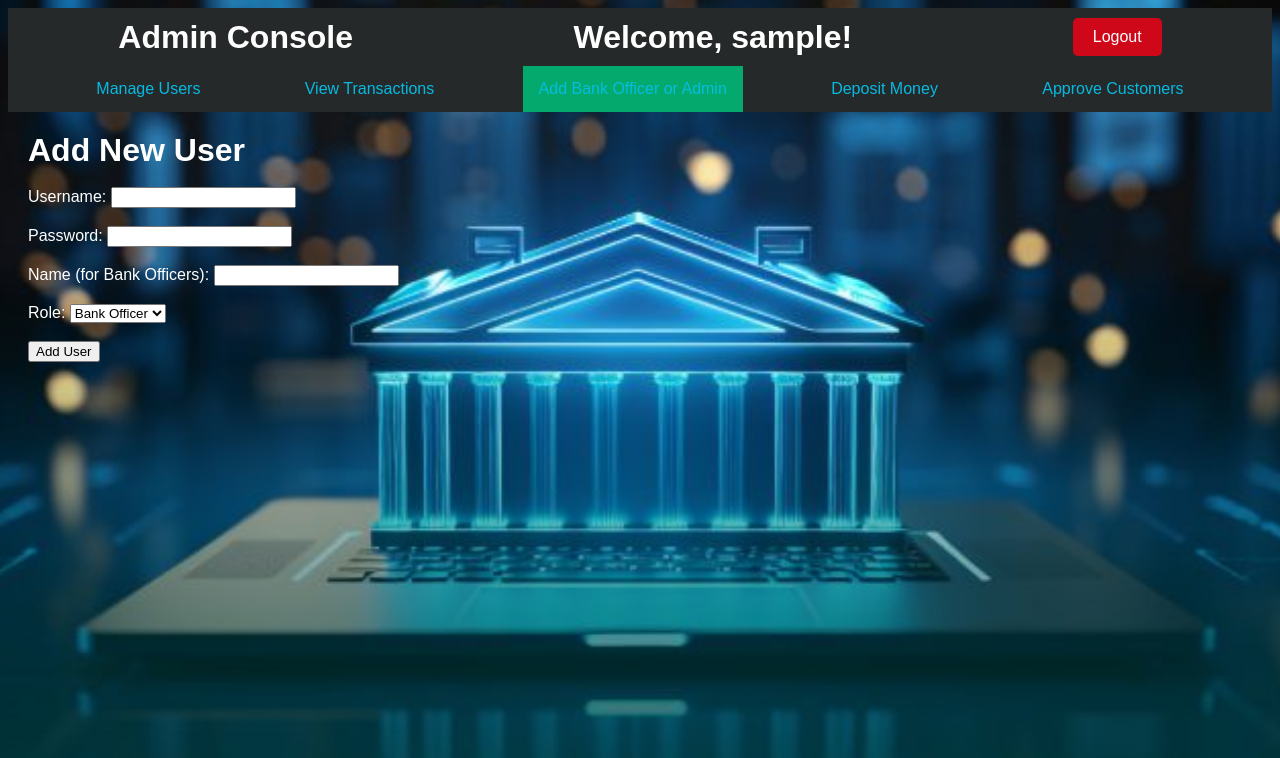
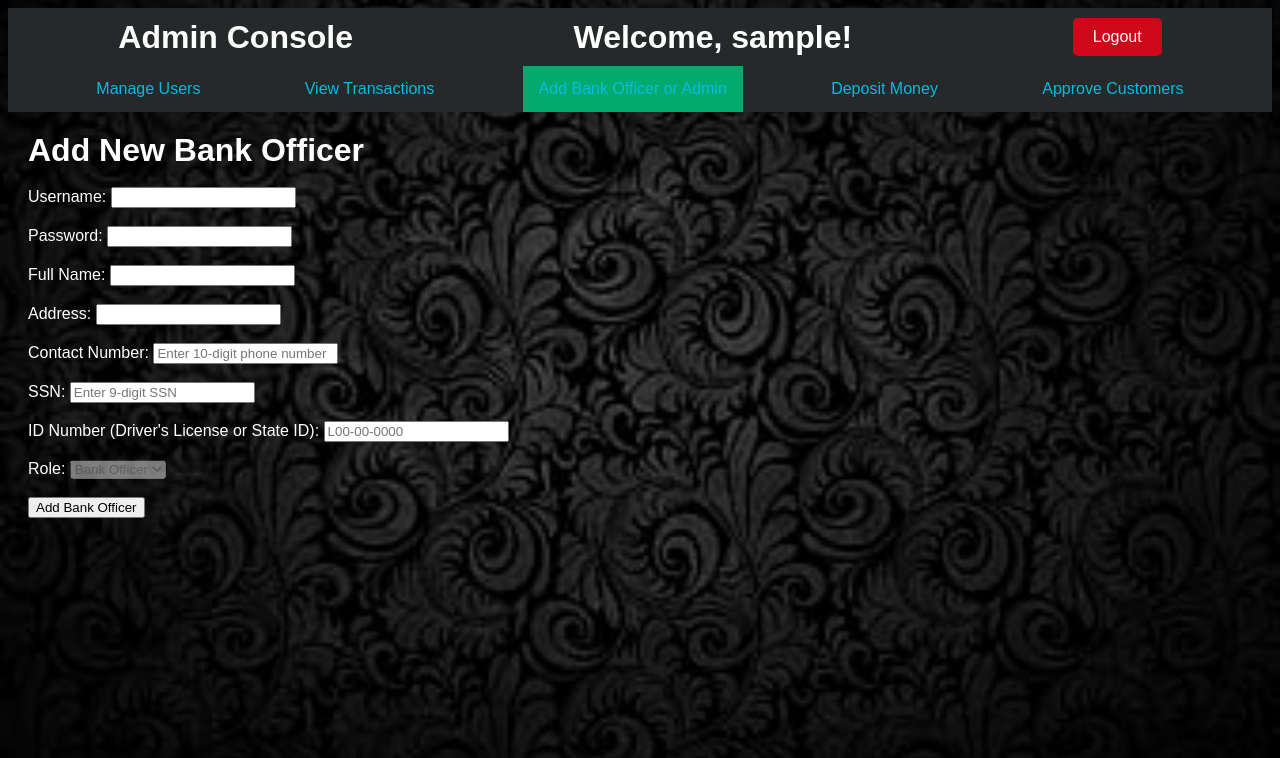
Before and after one commit to trinadh-gunduboyina/Digital_Banking, a Flask app: page /add-user in a window 1280 px wide. Shown: the top 758 px of the page. Run offline with Flask 3, Linux system fonts and the light colour scheme; the visitor is signed in with stand-in values (Sample User, id 1).

Commit message:
updated admin functionality

```diff
--- a/main.py
+++ b/main.py
@@ -165,36 +165,47 @@ def approve_user(user_id):
     else:
         return redirect(url_for('login'))
 
+
 @app.route('/deposit_money', methods=['GET', 'POST'])
 def deposit_money():
     if 'username' in session and session['user_type'] == 'admin':
-        username=session['username']
+        username = session['username']
         if request.method == 'POST':
             account_number = request.form.get('account_number')
+            first_name = request.form.get('first_name')
+            last_name = request.form.get('last_name')
             deposit_amount = float(request.form.get('deposit_amount'))
 
-            # Fetch the account and update the balance
+            # Fetch the account and customer data
             account = db['accounts'].find_one({'accountNumber': account_number})
             if account:
-                new_balance = account['balance'] + deposit_amount
-                db['accounts'].update_one({'accountNumber': account_number}, {'$set': {'balance': new_balance}})
-                # Record the deposit transaction
-                transaction_credit = {
-                    "accountId": account_number,
-                    "senderAccount": "Bank Officer - " + session['username'],  # Identifies the bank officer
-                    "amount": round(deposit_amount, 2),
-                    "type": "Deposit",
-                    "dateTime": datetime.now().strftime("%Y-%m-%d %H:%M:%S")
-                }
-                db['transactions'].insert_one(transaction_credit)
+                user = db['customers'].find_one({'_id': account['CustomerId']})
 
-                flash('Deposit successful', 'success')
+                # Check if the provided first and last name match the customer
+                if user and user.get('fname') == first_name and user.get('lname') == last_name:
+                    # Process deposit
+                    new_balance = account['balance'] + deposit_amount
+                    db['accounts'].update_one({'accountNumber': account_number}, {'$set': {'balance': new_balance}})
+
+                    # Record the deposit transaction
+                    transaction_credit = {
+                        "accountId": account_number,
+                        "senderAccount": "Bank Officer - " + session['username'],  # Identifies the bank officer
+                        "amount": round(deposit_amount, 2),
+                        "type": "Deposit",
+                        "dateTime": datetime.now().strftime("%Y-%m-%d %H:%M:%S")
+                    }
+                    db['transactions'].insert_one(transaction_credit)
+
+                    flash('Deposit successful', 'success')
+                else:
+                    flash('Customer name does not match account details', 'error')
             else:
                 flash('Account not found', 'error')
 
             return redirect(url_for('deposit_money'))
 
-        return render_template('deposit_money.html',username=username)
+        return render_template('deposit_money.html', username=username)
     else:
         return redirect(url_for('login'))
 
@@ -628,15 +639,27 @@ def delete_user(user_id):
         return redirect(url_for('manage_users'))
     else:
         return redirect(url_for('login'))
-
-
-@app.route('/view_transactions')
+@app.route('/view_transactions', methods=['GET'])
 def view_transactions():
     if 'username' in session and session['user_type'] == 'admin':
         username = session['username']
-        transactions = db['transactions'].find({}).sort('dateTime', -1)
 
-        # Enhance transactions with user name and separate credit/debit
+        # Get filters and sorting preferences from the request
+        filter_type = request.args.get('filter_type', 'all')
+        sort_order = request.args.get('sort_order', 'desc')
+
+        # Build query based on filter_type
+        query = {}
+        if filter_type == 'credit':
+            query['amount'] = {'$gt': 0}  # Positive amounts for credits
+        elif filter_type == 'debit':
+            query['amount'] = {'$lt': 0}  # Negative amounts for debits
+
+        # Fetch and sort transactions
+        sort_direction = -1 if sort_order == 'desc' else 1
+        transactions = db['transactions'].find(query).sort('dateTime', sort_direction)
+
+        # Enhance transactions with additional data
         enhanced_transactions = []
         for transaction in transactions:
             account = db['accounts'].find_one({'accountNumber': transaction['accountId']})
@@ -649,30 +672,31 @@ def view_transactions():
             else:
                 user_name = 'Unknown'
 
-            # Convert dateTime to a datetime object if it's not already
             if isinstance(transaction['dateTime'], str):
                 transaction_datetime = datetime.strptime(transaction['dateTime'], "%Y-%m-%d %H:%M:%S")
             else:
                 transaction_datetime = transaction['dateTime']
 
-            # Format dateTime to 12-hour format
-            formatted_date = transaction_datetime.strftime('%I:%M %p %d-%m-%Y')
-
+            formatted_date = transaction_datetime.strftime('%I:%M:%S %p %d-%m-%Y')
             transaction_data = {
                 '_id': transaction['_id'],
                 'accountId': transaction['accountId'],
-                'accountName': user_name,  # Add user name
+                'accountName': user_name,
                 'type': transaction['type'],
                 'amount': transaction['amount'],
-                'formattedDate': formatted_date  # Use formatted date
+                'formattedDate': formatted_date
             }
             enhanced_transactions.append(transaction_data)
 
-        return render_template('view_transactions.html', transactions=enhanced_transactions, username=username)
+        return render_template(
+            'view_transactions.html',
+            transactions=enhanced_transactions,
+            username=username,
+            filter_type=filter_type,
+            sort_order=sort_order
+        )
     else:
         return redirect(url_for('login'))
-
-
 
 @app.route('/add-user', methods=['GET'])
 def add_user():
@@ -682,33 +706,43 @@ def add_user():
     else:
         return redirect(url_for('login'))
 
-
-@app.route('/create-user', methods=['POST'])
+@app.route('/create_user', methods=['POST'])
 def create_user():
     if 'username' in session and session['user_type'] == 'admin':
-        username = request.form['username']
-        name = request.form.get('name')  # Add a name field in your form for bank officers
-        password = request.form['password']
-        role = request.form['role']
+        # Collect data from the form
+        username = request.form.get('username')
+        password = request.form.get('password')
+        name = request.form.get('name')
+        address = request.form.get('address')
+        contact = request.form.get('contact')
+        ssn = request.form.get('ssn')
+        id_number = request.form.get('id_number')
+        role = request.form.get('role')
+
+        # Ensure only "bankofficer" role can be added
+        if role != 'bankofficer':
+            flash('Admins can only add Bank Officers', 'error')
+            return redirect(url_for('add_user'))
+
+        # Hash the password
         hashed_password = bcrypt.generate_password_hash(password).decode('utf-8')
 
-        if role == 'bankofficer':
-            bank_officers_collection.insert_one({
-                "name": name,
-                "username": username,
-                "password": hashed_password,
-                "deposit": True  # Assuming all bank officers have deposit rights
-            })
-        elif role == 'admin':
-            admin_users_collection.insert_one({
-                "username": username,
-                "password": hashed_password
-            })
+        # Insert the new user into the bank officers collection
+        bank_officers_collection.insert_one({
+            "username": username,
+            "password": hashed_password,
+            "name": name,
+            "address": address,
+            "contact": contact,
+            "ssn": ssn,
+            "id_number": id_number,
+            "role": role
+        })
 
+        flash('Bank Officer added successfully', 'success')
         return redirect(url_for('admin_dashboard'))
     else:
         return redirect(url_for('login'))
-
     @app.route('/apply_overdraft_fee', methods=['POST'])
     def apply_overdraft_fee():
         now = datetime.now()
--- a/templates/add_user.html
+++ b/templates/add_user.html
@@ -8,25 +8,21 @@
 </head>
 <body>
     <header>
-
         <h1><a href="{{url_for('admin_dashboard')}}">Admin Console</a></h1>
         <h1>Welcome, {{ username }}!</h1>
         <a href="{{ url_for('logout') }}"><button id="logout">Logout</button></a>
-
     </header>
     <nav class="nav-admin">
         <ul>
             <li><a href="{{ url_for('manage_users') }}">Manage Users</a></li>
             <li><a href="{{ url_for('view_transactions') }}">View Transactions</a></li>
             <li><a class="active" href="{{ url_for('add_user') }}">Add Bank Officer or Admin</a></li>
-                <li><a href="{{ url_for('deposit_money') }}">Deposit Money</a></li> <!-- New link for depositing money -->
+            <li><a href="{{ url_for('deposit_money') }}">Deposit Money</a></li>
             <li><a href="{{ url_for('approve_users') }}">Approve Customers</a></li>
-
-                <!-- Add more admin-specific actions as needed -->
         </ul>
     </nav>
     <main>
-                <h1>Add New User</h1>
+        <h1>Add New Bank Officer</h1>
         <br>
         <form method="POST" action="{{ url_for('create_user') }}" class="user-form">
             <label for="username">Username:</label>
@@ -35,19 +31,33 @@
             <label for="password">Password:</label>
             <input type="password" id="password" name="password" required><br><br>
 
-            <label for="name">Name (for Bank Officers):</label>
-<input type="text" id="name" name="name"><br><br>
+            <label for="name">Full Name:</label>
+            <input type="text" id="name" name="name" required><br><br>
+
+            <label for="address">Address:</label>
+            <input type="text" id="address" name="address" required><br><br>
+
+            <label for="contact">Contact Number:</label>
+            <input type="tel" id="contact" name="contact" pattern="[0-9]{10}" maxlength="10" placeholder="Enter 10-digit phone number" required><br><br>
+
+            <label for="ssn">SSN:</label>
+            <input type="password" id="ssn" name="ssn" pattern="[0-9]{9}" maxlength="9" required placeholder="Enter 9-digit SSN"><br><br>
+
+            <label for="id_number">ID Number (Driver's License or State ID):</label>
+<input type="text" id="id_number" name="id_number"
+       pattern="[A-Z]{1}[0-9]{2}-[0-9]{2}-[0-9]{4}"
+       maxlength="10" required placeholder="L00-00-0000">
+<br><br>
+
 
             <label for="role">Role:</label>
-            <select id="role" name="role">
-                <option value="bankofficer">Bank Officer</option>
-                <option value="admin">Admin</option>
+            <select id="role" name="role" disabled>
+                <option value="bankofficer" selected>Bank Officer</option>
             </select><br><br>
 
-            <button type="submit">Add User</button>
+            <button type="submit">Add Bank Officer</button>
         </form>
     </main>
-
     <footer>
         <!-- Footer Content -->
     </footer>
```
Also changed, not shown: templates/deposit_money.html (+11 -4 lines), templates/edit_user.html (+18 -14 lines), templates/view_transactions.html (+41 -5 lines), static/bank_bg.jpg. Lines whose indentation alone changed are shown as unchanged.
